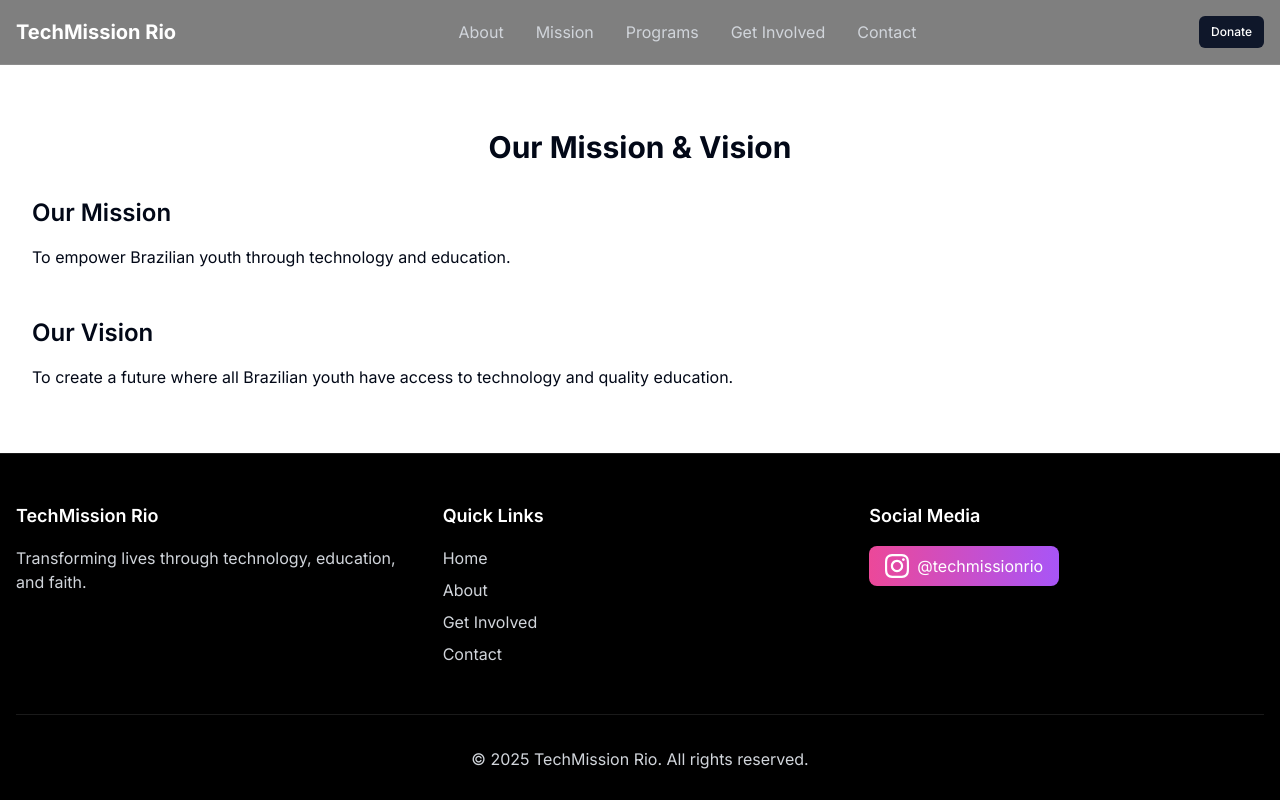
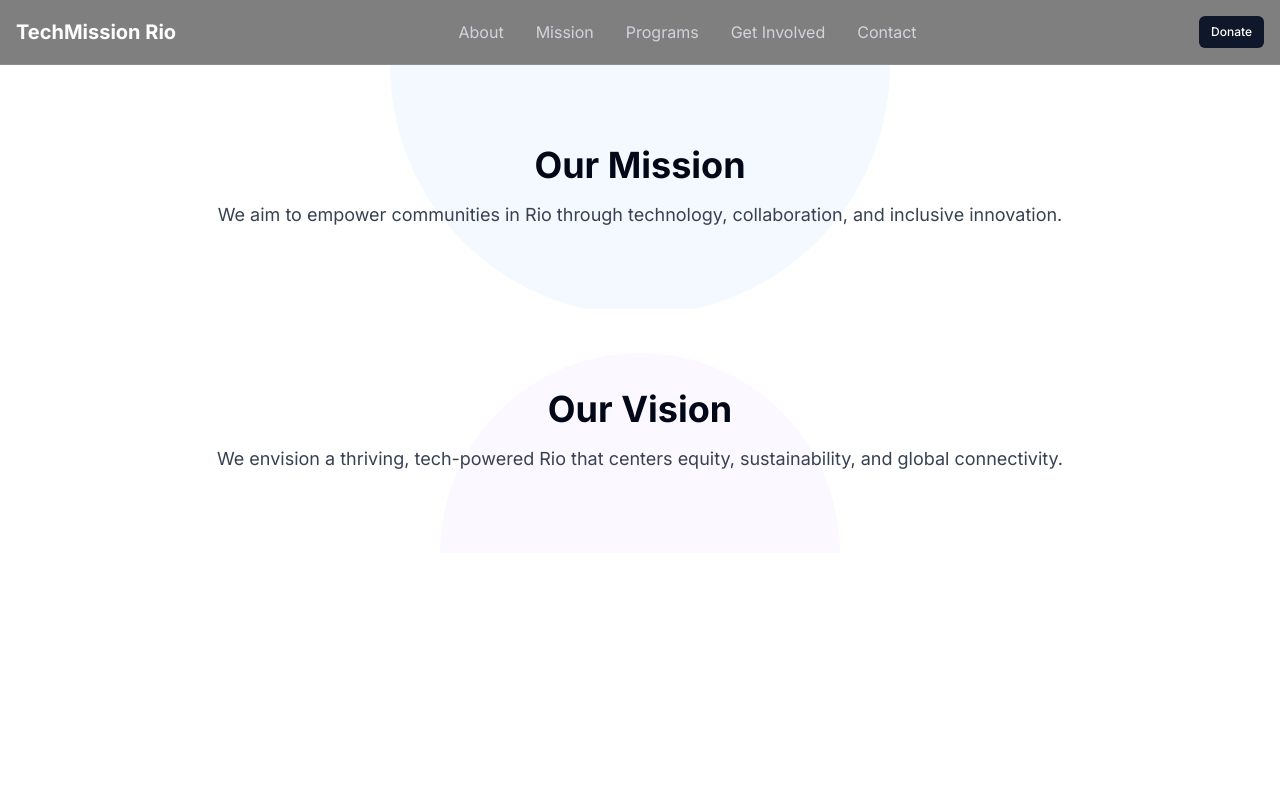
Before and after one commit to ryramzy/techmissionriobuild, a Next.js app: page /mission in a window 1280 px wide. Shown: the top 800 px of the page. Built offline with nearby package versions, Linux system fonts and the light colour scheme.

Commit message:
feat: Update Mission & Vision page content and styling

```diff
--- a/app/mission/page.tsx
+++ b/app/mission/page.tsx
@@ -7,18 +7,32 @@ export default function MissionPage() {
         <title>Our Mission & Vision - TechMissionRio</title>
         <meta name="description" content="Learn about TechMissionRio's mission and vision for empowering Brazilian youth." />
       </Head>
-      <main className="container mx-auto py-16">
-        <h1 className="text-3xl font-bold text-center mb-8">Our Mission & Vision</h1>
-        <section>
-          {/* Add Mission content here */}
-          <h2 className="text-2xl font-semibold mb-4">Our Mission</h2>
-          <p>To empower Brazilian youth through technology and education.</p>
-        </section>
-        <section className="mt-12">
-          {/* Add Vision content here */}
-          <h2 className="text-2xl font-semibold mb-4">Our Vision</h2>
-          <p>To create a future where all Brazilian youth have access to technology and quality education.</p>
-        </section>
+      <main className="min-h-screen bg-white">
+      {/* Mission Section */}
+      <div className="relative py-20 bg-white overflow-hidden">
+        {/* Decorative Background Circle */}
+        <div className="absolute top-0 left-1/2 transform -translate-x-1/2 -translate-y-1/2 w-[500px] h-[500px] bg-blue-100 rounded-full opacity-30 z-0"></div>
+
+        {/* Section Content */}
+        <div className="relative z-10 max-w-4xl mx-auto px-6 text-center">
+          <h2 className="text-4xl font-bold mb-4">Our Mission</h2>
+          <p className="text-lg text-gray-700">
+            We aim to empower communities in Rio through technology, collaboration, and inclusive innovation.
+          </p>
+        </div>
+      </div>
+
+      {/* Vision Section */}
+      <div className="relative py-20 bg-white overflow-hidden">
+        <div className="absolute bottom-0 right-1/2 transform translate-x-1/2 translate-y-1/2 w-[400px] h-[400px] bg-purple-100 rounded-full opacity-30 z-0"></div>
+
+        <div className="relative z-10 max-w-4xl mx-auto px-6 text-center">
+          <h2 className="text-4xl font-bold mb-4">Our Vision</h2>
+          <p className="text-lg text-gray-700">
+            We envision a thriving, tech-powered Rio that centers equity, sustainability, and global connectivity.
+          </p>
+        </div>
+      </div>
       </main>
     </>
   );
```
